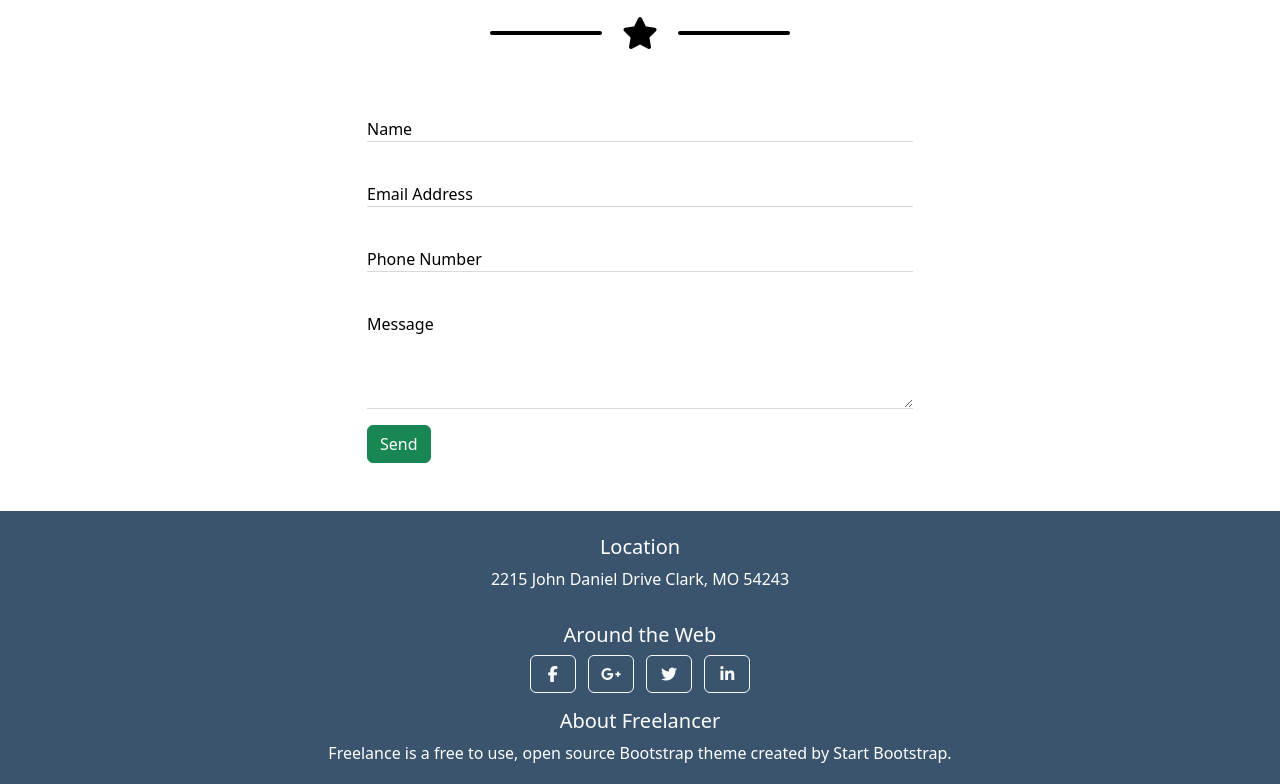
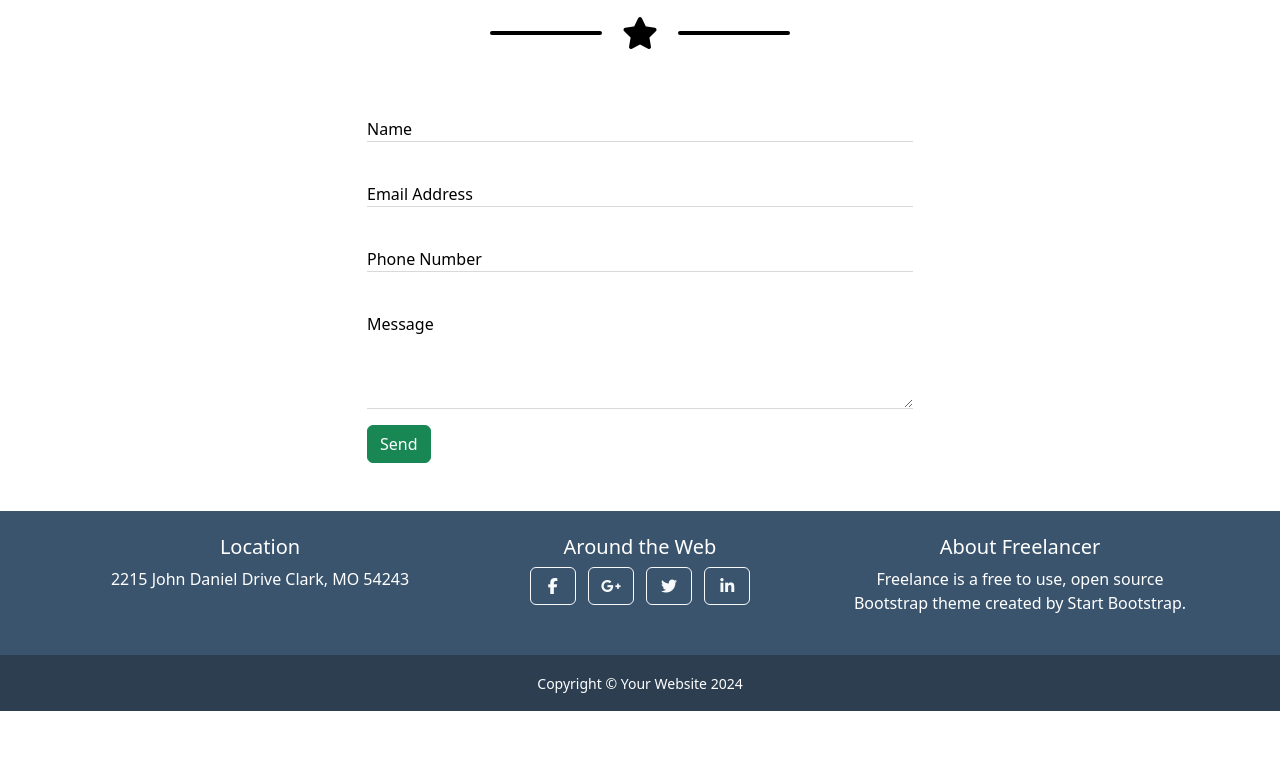
Before and after one commit to Jonathan-Ultini/html-css-bootstrap-freelancer, a plain HTML site: page index.html in a window 1280 px wide. Shown: the part 2013-2797 px from the top of the page. After the commit the page ends 2724 px from the top, so only its background shows below. Drawn offline with nearby package versions, Linux system fonts and the light colour scheme.

Commit message:
esercizio finito

```diff
--- a/index.html
+++ b/index.html
@@ -176,18 +176,18 @@
   <footer class="text-white py-4">
     <div class="container">
       <div class="row text-center">
-        <div class="col-12 mb-3">
+        <div class="col-12 col-md-4 mb-3">
           <h5>Location</h5>
           <address>2215 John Daniel Drive Clark, MO 54243</address>
         </div>
-        <div class="col-12 mb-3">
+        <div class="col-12 col-md-4 mb-3">
           <h5>Around the Web</h5>
           <a href="#" class="btn btn-outline-light btn-social mx-1"><i class="fab fa-fw fa-facebook-f"></i></a>
           <a href="#" class="btn btn-outline-light btn-social mx-1"><i class="fab fa-fw fa-google-plus-g"></i></a>
           <a href="#" class="btn btn-outline-light btn-social mx-1"><i class="fab fa-fw fa-twitter"></i></a>
           <a href="#" class="btn btn-outline-light btn-social mx-1"><i class="fab fa-fw fa-linkedin-in"></i></a>
         </div>
-        <div class="col-12">
+        <div class="col-12 col-md-4">
           <h5>About Freelancer</h5>
           <p>Freelance is a free to use, open source Bootstrap theme created by Start Bootstrap.</p>
         </div>
```
